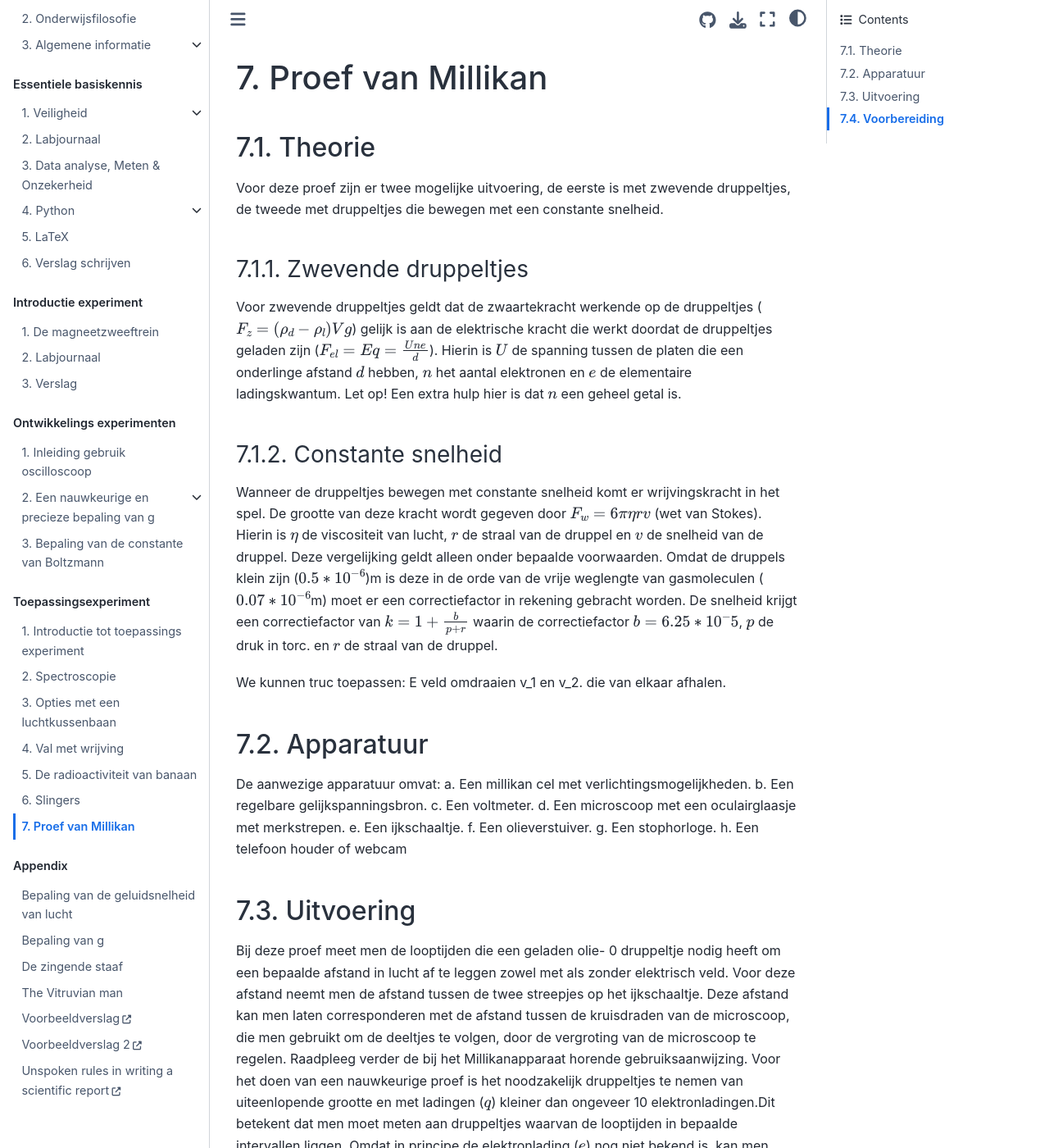
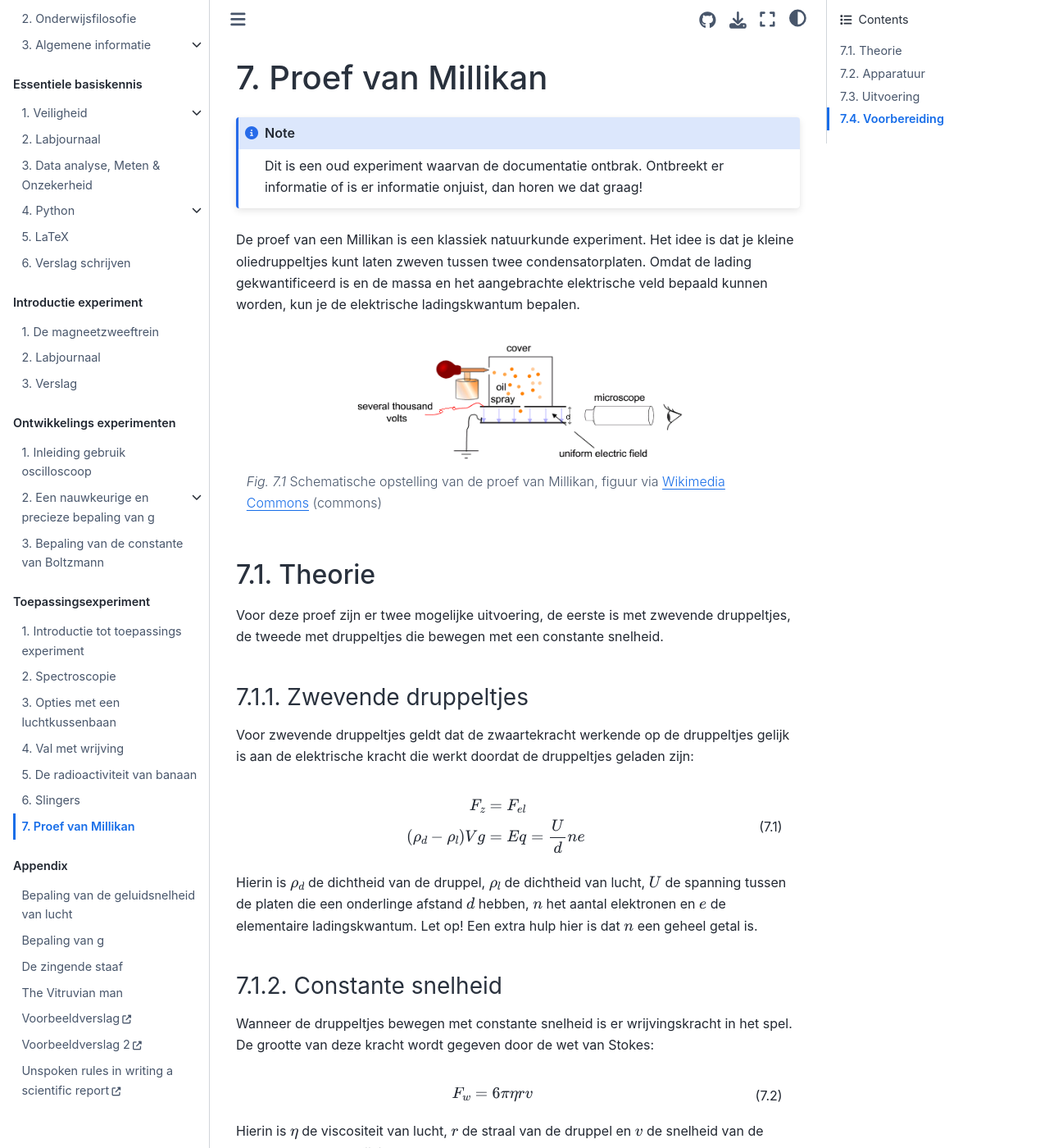
Before and after one commit to Contemporary-Physicslab/NP-new-style, a Jupyter Book: the page built from book/Deel5/Millikan.md, in a window 1280 px wide and 1400 px high. Shown: the whole window at 82% size. Built offline with Jupyter Book 1.0.4 settings and Sphinx 7.4.7 and the Sphinx Book theme 1.1.4, drawn with Linux system fonts in a browser that asks for light colours; pages that are not in the unit, such as notebooks, are missing from menus; comment, search, counter and statistics services are not loaded; some of the changed text lies outside the part shown.

Commit message:
upgrade millikan

````diff
--- a/book/Deel5/Millikan.md
+++ b/book/Deel5/Millikan.md
@@ -1,32 +1,87 @@
 # Proef van Millikan
+
+```{note}
+Dit is een oud experiment waarvan de documentatie ontbrak. Ontbreekt er informatie of is er informatie onjuist, dan horen we dat graag!
+```
+
+De proef van een Millikan is een klassiek natuurkunde experiment. Het idee is dat je kleine oliedruppeltjes kunt laten zweven tussen twee condensatorplaten. Omdat de lading gekwantificeerd is en de massa en het aangebrachte elektrische veld bepaald kunnen worden, kun je de elektrische ladingskwantum bepalen.
+
+```{figure} Figures/Millikan/Scheme.png
+---
+width: 60%
+---
+Schematische opstelling van de proef van Millikan, figuur via [Wikimedia Commons](https://commons.wikimedia.org/wiki/File:Simplified_scheme_of_Millikan%E2%80%99s_oil-drop_experiment.png) (commons)
+```
 
 ## Theorie
 Voor deze proef zijn er twee mogelijke uitvoering, de eerste is met zwevende druppeltjes, de tweede met druppeltjes die bewegen met een constante snelheid.
 
 ### Zwevende druppeltjes
-Voor zwevende druppeltjes geldt dat de zwaartekracht werkende op de druppeltjes ($F_z=(\rho_d-\rho_l)Vg$) gelijk is aan de elektrische kracht die werkt doordat de druppeltjes geladen zijn ($F_{el}=Eq=\frac{Une}{d}$). Hierin is $U$ de spanning tussen de platen die een onderlinge afstand $d$ hebben, $n$ het aantal elektronen en $e$ de elementaire ladingskwantum. Let op! Een extra hulp hier is dat $n$ een geheel getal is.
+Voor zwevende druppeltjes geldt dat de zwaartekracht werkende op de druppeltjes gelijk is aan de elektrische kracht die werkt doordat de druppeltjes geladen zijn:
+
+$$
+\begin{align*}
+F_z &= F_{el}\\
+(\rho_d-\rho_l)Vg &= Eq=\frac{U}{d}ne
+\end{align*}
+$$ (eq:Mil)
+
+Hierin is $\rho_d$ de dichtheid van de druppel, $\rho_l$ de dichtheid van lucht, $U$ de spanning tussen de platen die een onderlinge afstand $d$ hebben, $n$ het aantal elektronen en $e$ de elementaire ladingskwantum. Let op! Een extra hulp hier is dat $n$ een geheel getal is.
 
 ### Constante snelheid
-Wanneer de druppeltjes bewegen met constante snelheid komt er wrijvingskracht in het spel. De grootte van deze kracht wordt gegeven door $F_w=6\pi\eta rv$ (wet van Stokes). Hierin is $\eta$ de viscositeit van lucht, $r$ de straal van de druppel en $v$ de snelheid van de druppel. Deze vergelijking geldt alleen onder bepaalde voorwaarden. Omdat de druppels klein zijn ($0.5*10^{-6}$)m is deze in de orde van de vrije weglengte van gasmoleculen ($0.07*10^{-6}$m) moet er een correctiefactor in rekening gebracht worden. De snelheid krijgt een correctiefactor van $k=1+\frac{b}{p+r}$ waarin de correctiefactor $b=6.25*10^-5$, $p$ de druk in torc. en $r$ de straal van de druppel.
+Wanneer de druppeltjes bewegen met constante snelheid is er wrijvingskracht in het spel. De grootte van deze kracht wordt gegeven door de wet van Stokes:
 
-We kunnen truc toepassen: E veld omdraaien v_1 en v_2. die van elkaar afhalen.
+$$F_w=6\pi\eta rv$$ (eq:Stokes)
 
+Hierin is $\eta$ de viscositeit van lucht, $r$ de straal van de druppel en $v$ de snelheid van de druppel. Deze vergelijking geldt alleen onder bepaalde voorwaarden. Omdat de druppels klein zijn ($0.5*10^{-6}$)m is deze in de orde van de vrije weglengte van gasmoleculen ($0.07*10^{-6}$m) en moet er een correctiefactor in rekening gebracht worden. De snelheid krijgt een correctiefactor van $k=1+\frac{b}{p+r}$ waarin de correctiefactor $b=80 \textrm{μm·hPa}$, $p$ de druk in Pa en $r$ de straal van de druppel (in m).
+
+Voor de straal van de oliedruppel geldt:
+
+$$ r = \sqrt{\frac{18\eta v_g}{4g(\rho_d - \rho_l)}}$$ (eq:r_olied)
+
+hierin is $v_g$ de valsnelheid zonder extern E-veld.
+
+```{exercise}
+Laat zien dat bovenstaande vergelijking voor de straal van de oliedruppel geldt.
+```
+
+```{figure} Figures/Millikan/Mill_forces.png
+---
+width: 40%
+---
+De krachten die werken op een geladen oliedruppel die beweegt met een constante snelheid.
+```
+
+Een handigheid die we kunnen toepassen is het elektrische veld omdraaien. Door de krachtenbalans voor een meewerkend elektrisch veld en een tegenwerkend elektrisch veld (tegen de zwaartekracht in) bij elkaar op te tellen, vervalt de zwaartekrachtsterm.
+
+``` {exercise}
+Voer bovenstaande exercitie uit en geef de vergelijking die je krijgt voor de elektrische lading.
+```
 
 ## Apparatuur
 De aanwezige apparatuur omvat:
+
 a. Een millikan cel met verlichtingsmogelijkheden.
+
 b. Een regelbare gelijkspanningsbron.
+
 c. Een voltmeter.
+
 d. Een microscoop met een oculairglaasje met merkstrepen.
+
 e. Een ijkschaaltje.
+
 f. Een olieverstuiver.
+
 g. Een stophorloge.
+
 h. Een telefoon houder of webcam
 
 ## Uitvoering
-Bij deze proef meet men de looptijden die een geladen olie- 0 druppeltje nodig heeft om een bepaalde afstand in lucht af te leggen zowel met als zonder elektrisch veld. Voor deze afstand neemt men de afstand tussen de twee streepjes op het ijkschaaltje. Deze afstand kan men laten corresponderen met de afstand tussen de kruisdraden van de microscoop, die men gebruikt om de deeltjes te volgen, door de vergroting van de microscoop te regelen. Raadpleeg verder de bij het Millikanapparaat horende gebruiksaanwijzing. Voor het doen van een nauwkeurige proef is het noodzakelijk druppeltjes te nemen van uiteenlopende grootte en met ladingen ($q$) kleiner dan ongeveer 10 elektronladingen.Dit betekent dat men moet meten aan druppeltjes waarvan de looptijden in bepaalde intervallen liggen. Omdat in principe de elektronlading ($e$) nog niet bekend is, kan men deze intervallen niet berekenen. Men zou daarom eerst een ruwe experimentele bepaling van $e$ moeten doen om bovengenoemde intervallen te kunnen schatten. Hiervoor ontbreekt de tijd en daarom mag men bij de voorbereiding van de proef de intervallen berekenen met $e = 2 * 10^{-9}$C.
-Verder heeft men daarbij nodig de hieronder vermelde gegevens die bij het Millikanapparaat horen:
-Afstand tussen de platen van de Millikancel: $(6.36 ± 0.02)\cdot10^{-3}$m.
+Bij deze proef meet men de looptijden die een geladen olie-druppeltje nodig heeft om een bepaalde afstand in lucht af te leggen zowel met als zonder elektrisch veld. Voor deze afstand neemt men de afstand tussen de twee streepjes op het ijkschaaltje. Deze afstand kan men laten corresponderen met de afstand tussen de kruisdraden van de microscoop, die men gebruikt om de deeltjes te volgen, door de vergroting van de microscoop te regelen. Raadpleeg verder de bij het Millikan-apparaat horende gebruiksaanwijzing. Voor het doen van een nauwkeurige proef is het noodzakelijk druppeltjes te nemen van uiteenlopende grootte en met ladingen ($q$) kleiner dan ongeveer 10 elektronladingen.Dit betekent dat men moet meten aan druppeltjes waarvan de looptijden in bepaalde intervallen liggen. Omdat in principe de elektronlading ($e$) nog niet bekend is, kan men deze intervallen niet berekenen. Men zou daarom eerst een ruwe experimentele bepaling van $e$ moeten doen om bovengenoemde intervallen te kunnen schatten. Hiervoor ontbreekt de tijd en daarom mag men bij de voorbereiding van de proef de intervallen berekenen met $e = 2 * 10^{-9}$C.
+
+Verder heeft men daarbij nodig de hieronder vermelde gegevens die bij het Millikan-apparaat horen:
+Afstand tussen de platen van de Millikan-cel: $(6.36 ± 0.02)\cdot10^{-3}$m.
 Afstand tussen de streepjes op het ijkschaaltje: $(2.90±0.01)\cdot10^{-3}$m.
 Dichtheid van de olie: 865 ± 5 kg m$^3$.
 De viscositeit van lucht bij kamertemperatuur is ongeveer $1.8*10^{-5}$ kgm$^{-1}$s$^{-1}$
@@ -35,8 +90,7 @@ Het spanningsverschil tussen de platen is instelbaar tussen 500 en 1500 V.
 ## Voorbereiding
 Bereken als onderdeel van de voorbereiding in welke intervallen de looptijden ongeveer moeten liggen opdat de lading van het druppeltje kleiner is dan ongeveer 10 elektronladingen.
 
-Bepaal voor een aantal druppeltjes de looptijden en bereken hieruit hun ladingen q. Pas, indien nodig, de
-correctie op de wet van Stokes toe. De constante die daarbij een rol speelt heeft een waarde van ongeveer 8.2*10 Nm$^{-1}$.
+Bepaal voor een aantal druppeltjes de looptijden en bereken hieruit hun ladingen q. Pas, indien nodig, de correctie op de wet van Stokes toe. De constante die daarbij een rol speelt heeft een waarde van ongeveer 8.2*10 Nm$^{-1}$.
 
 Bereken $e$ uit de gevonden ladingen. Doe dit bijvoorbeeld grafisch.
 Bedenk hierbij dat $q = ne$ met $n$ geheeltallig, zodat $q$ uitgezet tegen $n$ een rechte moet opleveren door de oorsprong. Om deze rechte te vinden zet men verticaal de gevonden q-waarden uit en horizontaal n. Alle punten (n,q) in het vlak zijn mogelijke punten van deze rechte. Trek door de oorsprong een rechte zodat zo goed mogelijk is voldaan aan $q = ne$. Uit de richtingscoëfficiënt van
````
Also changed, not shown: book/Deel5/Figures/Millikan/Mill_forces.png (added), book/Deel5/Figures/Millikan/Scheme.png (added), 1 other file.
